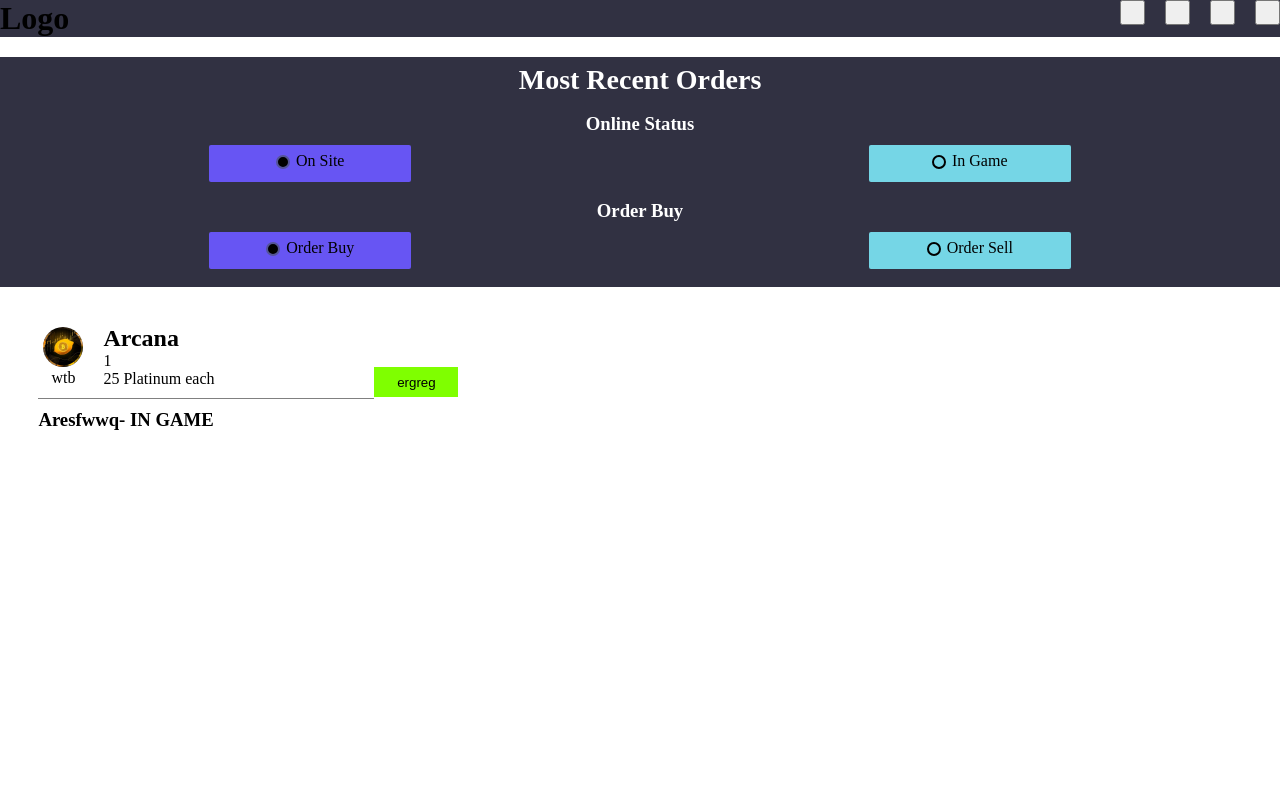
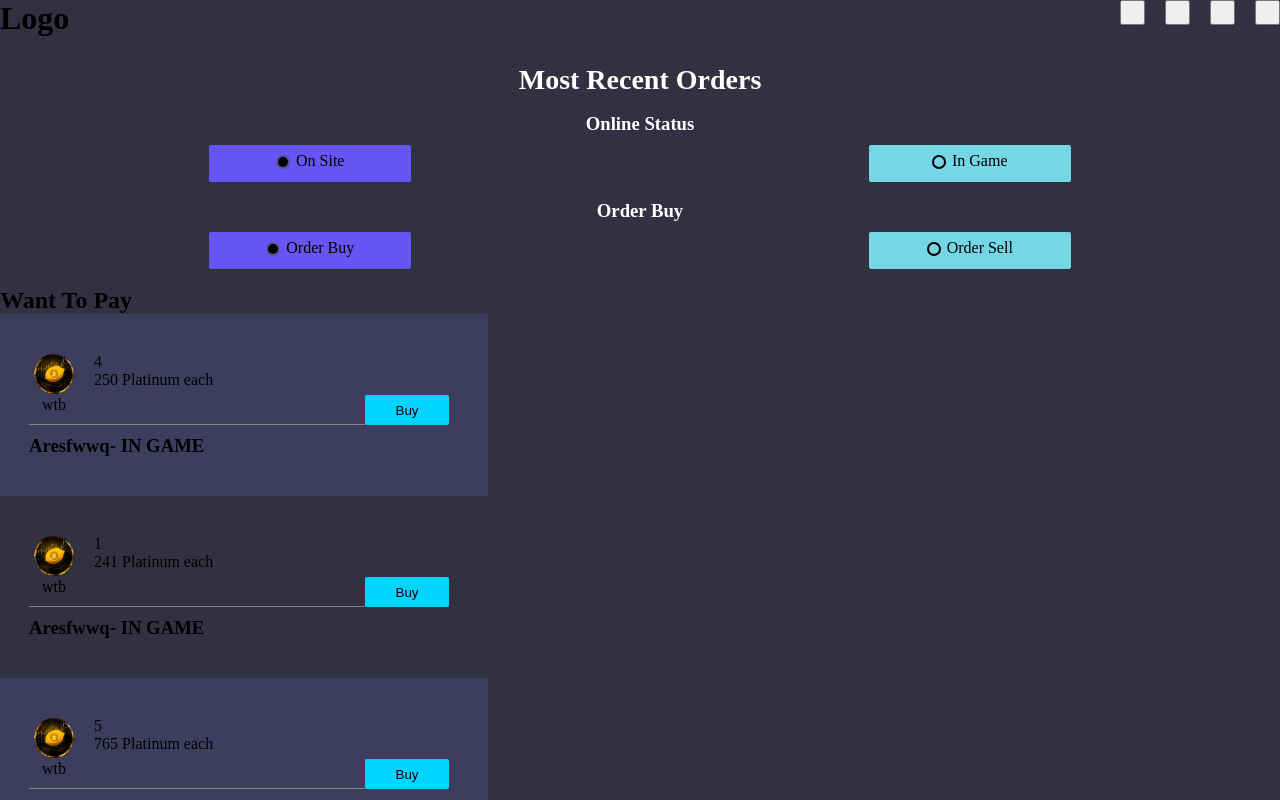
Before and after one commit to SkolandHati/Project-WP, a Nuxt app: page / in a window 1280 px wide. Shown: the top 800 px of the page. Built offline with nearby package versions, Linux system fonts and the light colour scheme.

Commit message:
update Order_Unit

```diff
--- a/assets/enum/_conts.scss
+++ b/assets/enum/_conts.scss
@@ -1,6 +1,10 @@
 *{
  margin: 0;
  padding: 0;
+}
+
+body{
+ background-color: #313142;
 }
 
 h1, h2, h3, h4, h5, h6{
--- a/assets/saas/media/_mobile.scss
+++ b/assets/saas/media/_mobile.scss
@@ -4,6 +4,7 @@
   .page{
     width: 95%;
     padding: 0 2.5% 0 2.5%;
+    overflow: hidden;
 
     .header__menu{
       .menu-ui{
--- a/assets/saas/mixin/ui_mixin/_ui_mixin.scss
+++ b/assets/saas/mixin/ui_mixin/_ui_mixin.scss
@@ -1,9 +1,7 @@
 //Миксин для кнопок
 
-@mixin ui_buttons_active ($bg_color,$border_ui,
-                          $before_element_color,
-                          $before_element_border,
-                          $before_element_bg-color){
+@mixin ui_buttons_active ($bg_color,$border_ui, $before_element_color,
+                          $before_element_border, $before_element_bg-color){
    background-color: $bg_color;
    border: $border_ui;
    &::before{
--- a/components/content/Content.vue
+++ b/components/content/Content.vue
@@ -3,8 +3,14 @@
     <div class="filter-container">
       <FilterItem></FilterItem>
     </div>
+
+    <h2 class="orders-category">Want To Pay</h2>
+
     <div class="container-order-unit">
-      <OrderUnit></OrderUnit>
+      <OrderUnit class="orders"
+                 v-for="(item, index) in spisok"
+                 :key="index"
+                 :product="item"></OrderUnit>
     </div>
   </div>
 </template>
@@ -14,8 +20,59 @@
   import FilterItem from "./FilterItem.vue"
   import OrderUnit from "~/components/content/OrderUnit.vue";
 
+  const spisok = [
+    {
+      item_name: "efwfefew",
+      piece: 4,
+      price_product: 250
+    },
+    {
+      item_name: "effewfewe34324",
+      piece: 1,
+      price_product: 241
+    },
+    {
+      item_name: "QWEEWw",
+      piece: 5,
+      price_product: 765
+    },
+    {
+      item_name: "QR34tgefg",
+      piece: 2,
+      price_product: 12900
+    },
+    {
+      item_name: "QWEEWw",
+      piece: 5,
+      price_product: 765
+    },
+    {
+      item_name: "QR34tgefg",
+      piece: 2,
+      price_product: 12900
+    }
+  ]
+
 </script>
 
 <style scoped lang="scss">
 
+  .container-order-unit {
+    display: grid;
+    grid-template-rows: repeat(1, 1fr);
+    margin: 0 -12px 0 -10px;
+    background-color: #313142;
+    background-position: top;
+    overflow-y: hidden;
+
+    .orders:nth-child(odd) {
+      background-color: rgba(97, 97, 175, 0.25);
+    }
+
+    .orders-category {
+      font-size: 14px;
+      padding: 5px 0 0 3%;
+    }
+  }
+
 </style>
--- a/components/content/OrderUnit.vue
+++ b/components/content/OrderUnit.vue
@@ -9,17 +9,15 @@
       </div>
 
       <div class="product-description">
-        <h2 class="name-product">Arcana</h2>
-        <p class="piece-product">1</p>
-        <p class="price-product">25 Platinum each</p>
+        <h2 class="name-product">{{name_to_uppercase}}</h2>
+        <p class="piece-product">{{props.product.piece}}</p>
+        <p class="price-product">{{props.product.price_product}} Platinum each</p>
       </div>
 
     </div>
 
     <div class="order-button">
-      <button class="button-action">
-        ergreg
-      </button>
+      <ui-order-button></ui-order-button>
     </div>
 
     <div class="info-user">
@@ -31,6 +29,30 @@
 </template>
 
 <script setup lang="ts">
+
+import {computed} from "vue";
+import UiOrderButton from "~/components/kit/UiOrderButton.vue";
+
+const props = defineProps({
+    product:{
+      required: true,
+      type: Object
+    }
+  })
+
+
+  const name_to_uppercase = computed(() => {
+    if (props.product.item_name) {
+      let data = props.product.item_name[0].toUpperCase().slice(1)
+      console.log(data)
+      return data
+    }
+    else {
+      return "Not Name"
+    }
+  })
+
+console.log(name_to_uppercase.value)
 
 </script>
 
@@ -68,23 +90,10 @@
       }
     }
 
-    .order-button{
-      .button-action{
-        width: 100%;
-        height: 30px;
-        margin: auto;
-        margin-top: 50%;
-        background-color: chartreuse;
-        text-align: center;
-        border: 0 solid;
-      }
-    }
-
     .info-user{
       display: flex;
       grid-column: 1/-1;
-      padding: 10px;
-      padding-left: 0;
+      padding: 10px 0 0 0;
     }
   }
 
--- a/components/kit/UiButtonsFilterOrder.vue
+++ b/components/kit/UiButtonsFilterOrder.vue
@@ -46,7 +46,7 @@
       cursor: pointer;
       transition: all 500ms ease;
       background-color: rgb(103, 85, 243);
-      border: 1px solid #5e589c;
+      border: 1px solid #63b88d;
     }
 
     &:hover {
--- /dev/null
+++ b/components/kit/UiOrderButton.vue
@@ -0,0 +1,25 @@
+<template>
+    <button class="button-action">
+      Buy
+    </button>
+</template>
+
+<script setup lang="ts">
+
+</script>
+
+<style scoped lang="scss">
+
+  .button-action {
+    display: block;
+    width: 100%;
+    height: 30px;
+    margin: auto;
+    margin-top: 50%;
+    background-color: #00d5ff;
+    text-align: center;
+    border: 0 solid;
+    border-radius: 2px ;
+  }
+
+</style>
```
Also changed, not shown: 1 other file (tests, documents, lock files or other folders).
